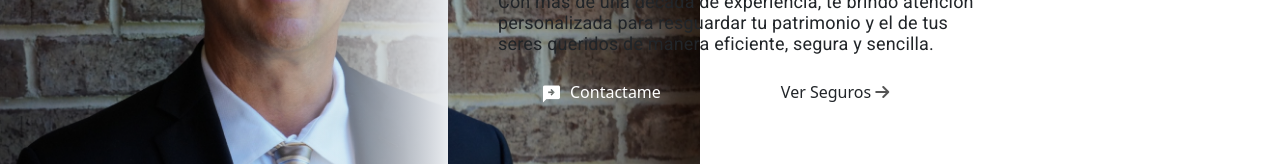
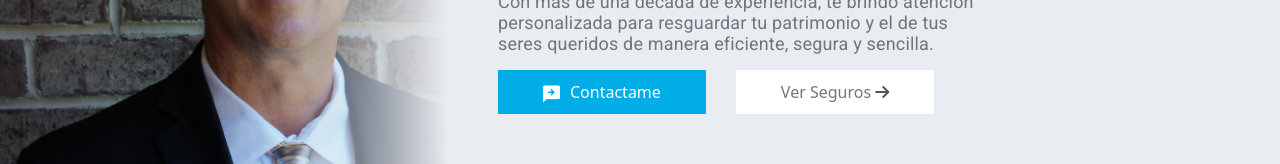
Before and after one commit to Gastonig9/seguros-fernando, a React (Vite) app: page / in a window 1280 px wide. Shown: the part 238-402 px from the top of the page. Built offline with nearby package versions, Linux system fonts and the light colour scheme; a web font is replaced by a local one.

Commit message:
modificaciones 3

```diff
--- a/src/index.css
+++ b/src/index.css
@@ -1,3 +1,11 @@
+:root {
+  --color-botones: #00ADE6;
+  --color-fondo: #E9ECF0;
+  --color-secondary: #93E2AC;
+  --color-textos: #70757D;
+  --color-titulos: #525252;
+}
+
 /* :root {
   font-family: Inter, system-ui, Avenir, Helvetica, Arial, sans-serif;
   line-height: 1.5;
```
